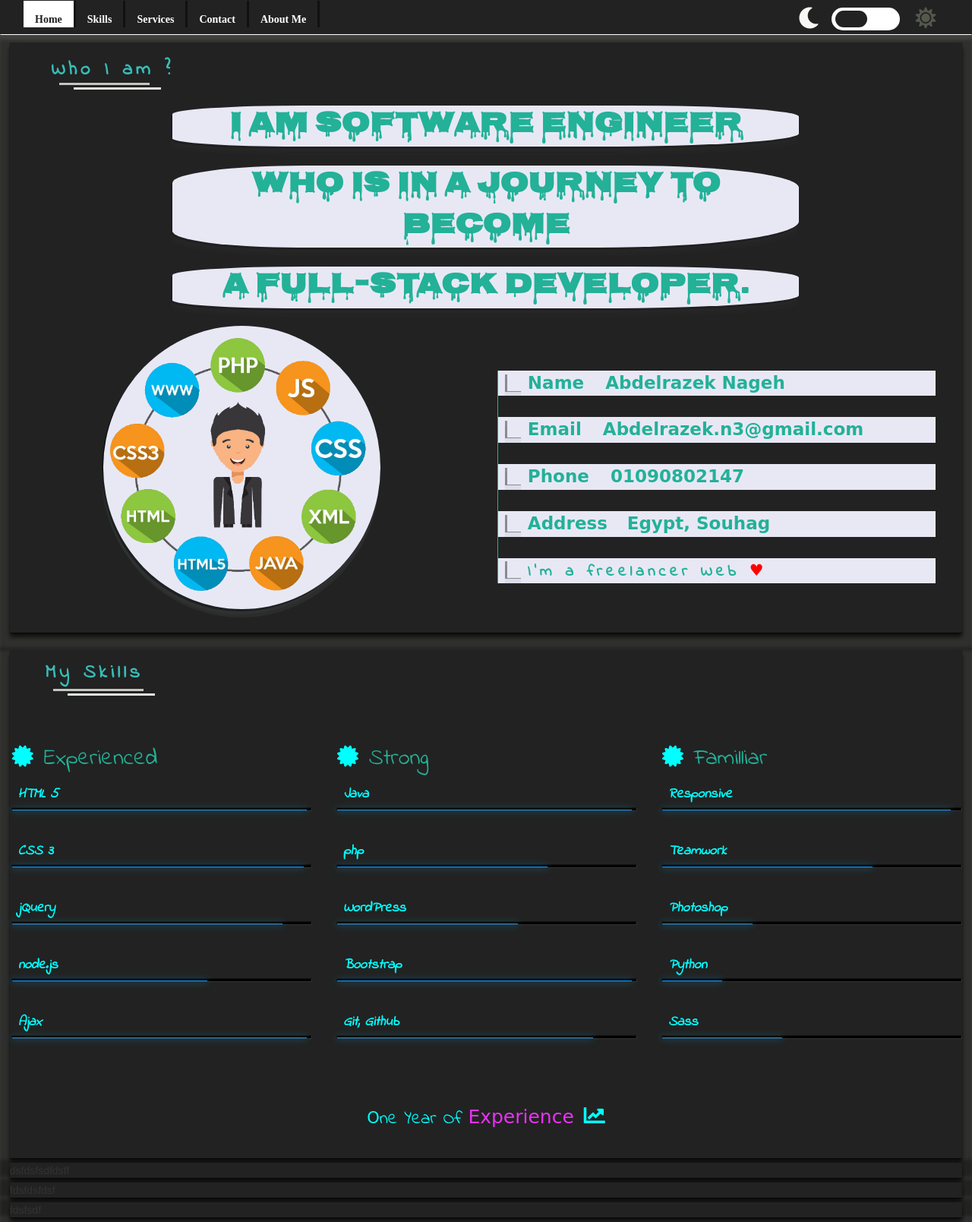
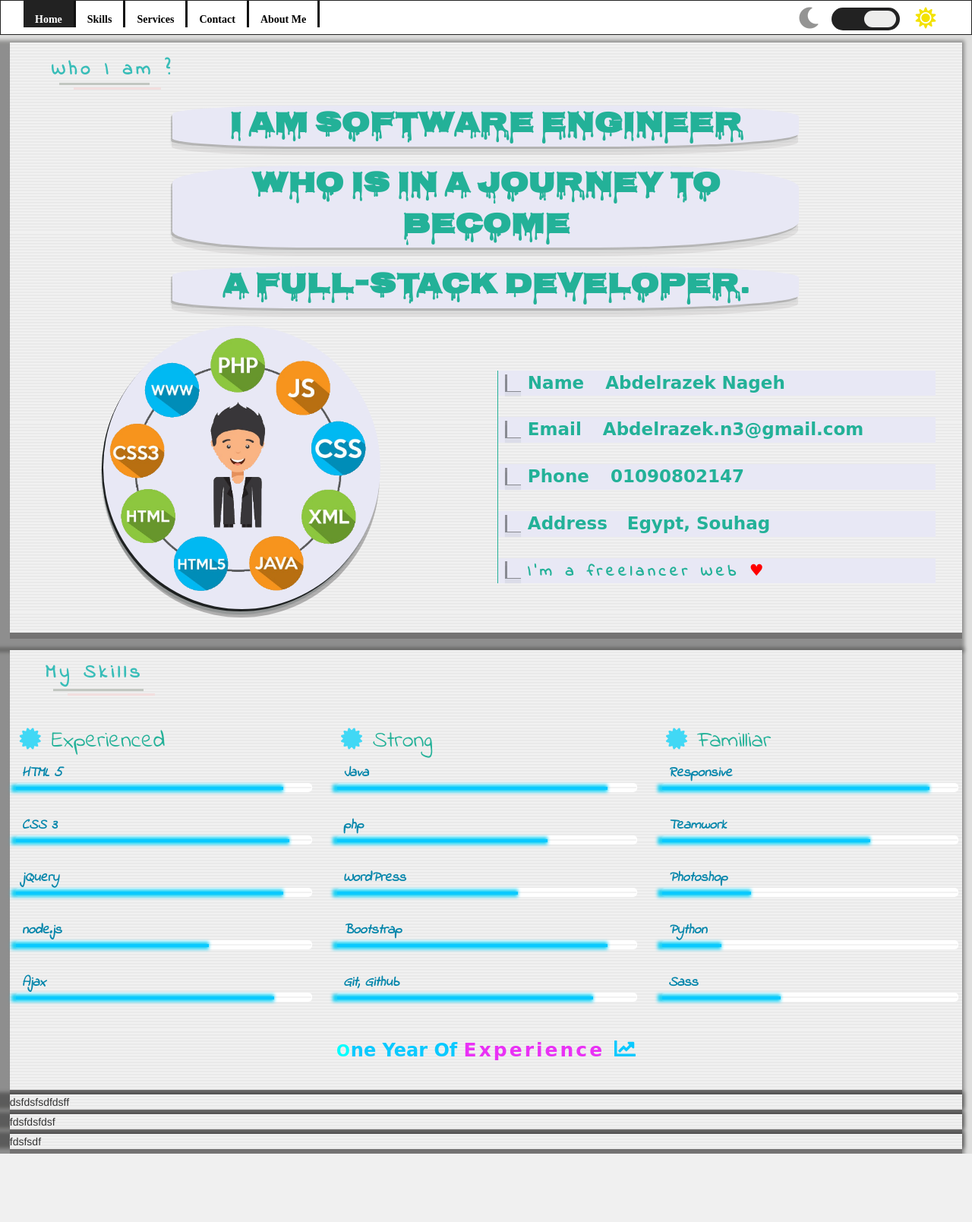
Before and after one commit to Abd-Elrazek/MY_Website, a PHP site: page / in a window 1280 px wide. Shown: the whole page at 76% size. After the commit the page ends 1519 px from the top, so only its background shows below. Run offline with PHP 8.4, Linux system fonts and the light colour scheme; some web fonts are replaced.

Commit message:
I Finished section of skills in page of skills

```diff
--- a/css/main-style.css
+++ b/css/main-style.css
@@ -30,7 +30,7 @@ body {
 }
 
 .card {
-	background-color: rgb(255, 255, 255);
+	background: url("../images/white.jpg");
 	max-width: 98%;
 	width: 2600px;
 	margin-top: 6px;
@@ -230,7 +230,7 @@ span.el_info_f {
 
 .h_skills {
 	padding-top: 17px;
-	padding-bottom: 31px;
+	padding-bottom: 8px;
 	margin-left: 47px;
 }
 
@@ -254,7 +254,7 @@ span.el_info_f {
 }
 
 .address {
-	padding-bottom: 16px;
+	padding-bottom: 7px;
 }
 
 
@@ -265,7 +265,9 @@ span.el_info_f {
 .card .address .icon {
 	padding-right: 10px;
 	padding-left: 1px;
-	color: aqua;
+	margin-left: 5px;
+	color: #41d8f5;
+
 }
 
 
@@ -277,7 +279,8 @@ span.el_info_f {
 	padding: 9px 0;
 	font-family: 'Exo', sans-serif;
 	font-size: 12px;
-	color: cyan;
+	font-weight: bold;
+	color: #0586ab;
 }
 
 
@@ -286,14 +289,15 @@ span.el_info_f {
 }
 
 .skills ul > li {
-	margin-bottom: 70px;
-	background: #000;
+	margin-bottom: 57px;
+	background: #f2f2f2;
 	height: 5px;
-	border-radius: 3px;
-	border-left: 1px solid #111;
-	border-top: 1px solid #111;
-	border-right: 1px solid #333;
-	border-bottom: 1px solid #333;
+	border-radius: 5px;
+	border-left: 1px solid #fff;
+	border-top: 5px solid #fff;
+	border-right: 1px solid #fff;
+	border-bottom: 5px solid #fff;
+	padding-bottom: 2px;
 }
 
 .skills ul > li em {
@@ -306,20 +310,20 @@ span.el_info_f {
 }
 
 .skills ul > li span {
-	height: 1px;
-	margin: 2px 0;
-	background: #2187e7;
+	height: 4px;
+	padding-top: 0px;
+	background: #06c8fffa;
 	position: absolute;
-	box-shadow: 0px 0px 10px 1px rgba(0, 198, 255, 0.4);
+	box-shadow: -3px 0px 4px 3px rgb(26, 208, 243);
 }
 
 .skills .html5 {
-	width: 98%;
+	width: 90%;
 	animation: html5 2s ease-out;
 }
 
 .skills .css3 {
-	width: 97%;
+	width: 92%;
 	animation: css3 2s ease-out;
 }
 
@@ -334,7 +338,7 @@ span.el_info_f {
 }
 
 .skills .ajax {
-	width: 98%;
+	width: 87%;
 	animation: ajax 2s ease-out;
 }
 
@@ -349,7 +353,7 @@ span.el_info_f {
 }
 
 .skills .java {
-	width: 98%;
+	width: 90%;
 	animation: java 2s ease-out;
 }
 
@@ -359,7 +363,7 @@ span.el_info_f {
 }
 
 .skills .bootstrap {
-	width: 98%;
+	width: 90%;
 	animation: bootstrap 2s ease-out;
 }
 
@@ -374,7 +378,7 @@ span.el_info_f {
 }
 
 .skills .responsive {
-	width: 96%;
+	width: 90%;
 	animation: responsive 2s ease-out;
 }
 
@@ -393,7 +397,7 @@ span.el_info_f {
 		width: 0px;
 	}
 	100% {
-		width: 98%;
+		width: 90%;
 	}
 }
 
@@ -402,7 +406,7 @@ span.el_info_f {
 		width: 0px;
 	}
 	100% {
-		width: 97%;
+		width: 92%;
 	}
 }
 
@@ -429,7 +433,7 @@ span.el_info_f {
 		width: 0px;
 	}
 	100% {
-		width: 98%;
+		width: 87%;
 	}
 }
 
@@ -456,7 +460,7 @@ span.el_info_f {
 		width: 0px;
 	}
 	100% {
-		width: 98%;
+		width: 90%;
 	}
 }
 
@@ -474,7 +478,7 @@ span.el_info_f {
 		width: 0px;
 	}
 	100% {
-		width: 98%;
+		width: 90%;
 	}
 }
 
@@ -501,7 +505,7 @@ span.el_info_f {
 		width: 0px;
 	}
 	100% {
-		width: 96%;
+		width: 90%;
 	}
 }
 
@@ -523,6 +527,10 @@ span.el_info_f {
 	}
 }
 
+.skills .last-li {
+	margin-bottom: 35px;
+
+}
 
 
 /*End Ul of kills*/
@@ -532,22 +540,24 @@ span.el_info_f {
 .y-experienced {
 	margin-right: auto;
 	margin-left: auto;
-	margin-top: 6px;
+	margin-top: 2px;
 	margin-bottom: 14px;
 	padding-bottom: 7px;
-	color: aqua;
+	font-weight: bold;
+	color: #0ac9ff;
 }
 
 .y-experienced div {
 	display: inline;
 	font-size: 24px;
-	font-family: 'Indie Flower', cursive;
+	font-family: cursive;
 }
 
 .y-experienced div span {
 	color: #e931f5;
 	font-size: 25px;
 	font-family: 'Fontdiner Swanky', cursive;
+	letter-spacing: 3px;
 }
 
 .y-experienced .fas {
@@ -582,6 +592,7 @@ span.el_info_f {
 	span.el_info {
 		margin-left: 11px;
 
+	}
 }
 
 @media (max-width:875px) {
@@ -700,7 +711,18 @@ span.el_info_f {
 
 
 /*Media query for second page of skills*/
-	@media (max-width:1000px) {
+
+@media screen and (min-width: 989px) {
+	.Familliar {
+		margin-right: 5px;
+	}
+	.Experienced {
+		margin-left: 5px;
+	}
+}
+
+
+@media (max-width: 990px) {
 	.Strong .address {
 		margin-right: 73px;
 	}
@@ -708,23 +730,21 @@ span.el_info_f {
 	.Familliar .address {
 		margin-right: 54px;
 	}
-
 	.Familliar,
 	.Strong,
 	.Experienced {
-
 		margin-bottom: 5px;
 	}
 	.skills {
-
 		margin-left: 88px;
 		margin-right: 88px;
-		}
 	}
 	.skills .last-li {
 		margin-bottom: 20px;
 	}
 }
+
+
 
 @media (max-width:585px) {
 	.skills {
@@ -741,6 +761,7 @@ span.el_info_f {
 	}
 }
 
+
 /*Media query for second page of skills*/
 
 /*End media query*/
--- a/index.php
+++ b/index.php
@@ -164,18 +164,18 @@
 						</div>
 						<div class="skills">
 							<ul class="list-unstyled">
-								<li><span class="responsive"></span><em>Responsive</em></li>
-								<li><span class="teamwork"></span><em>Teamwork</em></li>
-								<li><span class="photoshop"></span><em>Photoshop</em></li>
-								<li><span class="python"></span><em>Python</em></li>
-								<li class="last-li"><span class="sass"></span><em>Sass</em></li>
+								<li title="90%"><span class="responsive"></span><em>Responsive</em></li>
+								<li title="70%"><span class="teamwork"></span><em>Teamwork</em></li>
+								<li title="30%"><span class="photoshop"></span><em>Photoshop</em></li>
+								<li title="20%"><span class="python"></span><em>Python</em></li>
+								<li title="40%" class="last-li"><span class="sass"></span><em>Sass</em></li>
 							</ul>
 						</div>
 					</div>
 				</div>
 			</div>
 			<div class="y-experienced text-center">
-				<div> <span style="font-size:21px; color: cyan;">O</span>ne Year Of <span> Experience</span></div>
+				<div> <span style="font-size:21px; color: cyan; letter-spacing:1px;">O</span>ne Year Of <span> Experience</span></div>
 				<i class="fas fa-chart-line fa-2x"></i>
 			</div>
 		</div>
--- a/js/toggle-switch.js
+++ b/js/toggle-switch.js
@@ -16,7 +16,7 @@ var checked = function () {
 	$(".sun_icon").css("color", "rgb(243, 226, 2)");
 	$(".fa-moon").css("color", "rgb(148, 148, 147)");
 	$(".navbar-default").css("border-color", "#222");
-    $(".card").css("background-color", "rgb(255, 255, 255)");
+	$(".card").css("background", "url('images/white.jpg')")
 	$(".card").css("box-shadow", "rgba(99, 97, 97, 0.58) 0px 8px 0px 0px, rgba(64, 62, 63, 0.09) 1px 0px 0px 0px, rgba(0, 0, 0, 0.36) -11px 11px 5px 14px")
 	if (!n) {
 		$("body").css("background-color", "rgb(66, 66, 64)")
@@ -35,6 +35,7 @@ var checked = function () {
 			"background-color": "#222",
 			"border-bottom-color": "rgb(255, 255, 255)"
 		});
+		$(".card").css("background", "unset");
 		$(".card").css("background-color", "#222");
 	}
 
```
Also changed, not shown: other parts of index.php (+11 -11 lines), css/black-style.css (added, +18 -0 lines), images/white.jpg (added). Lines whose indentation alone changed are shown as unchanged.
